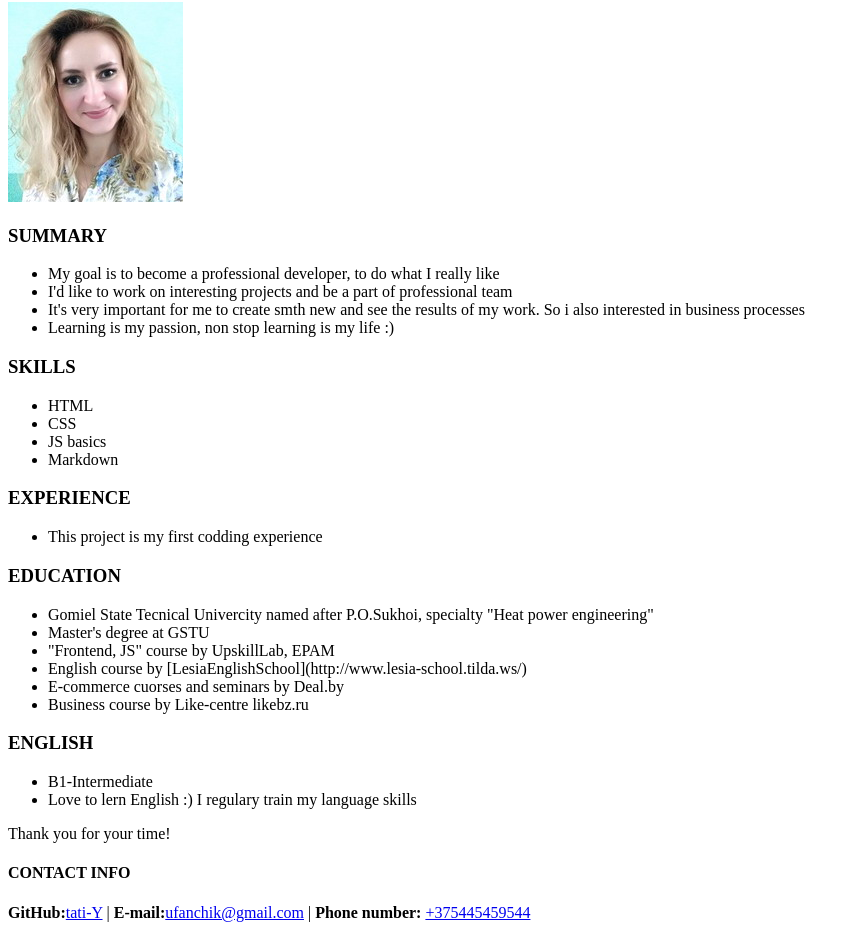
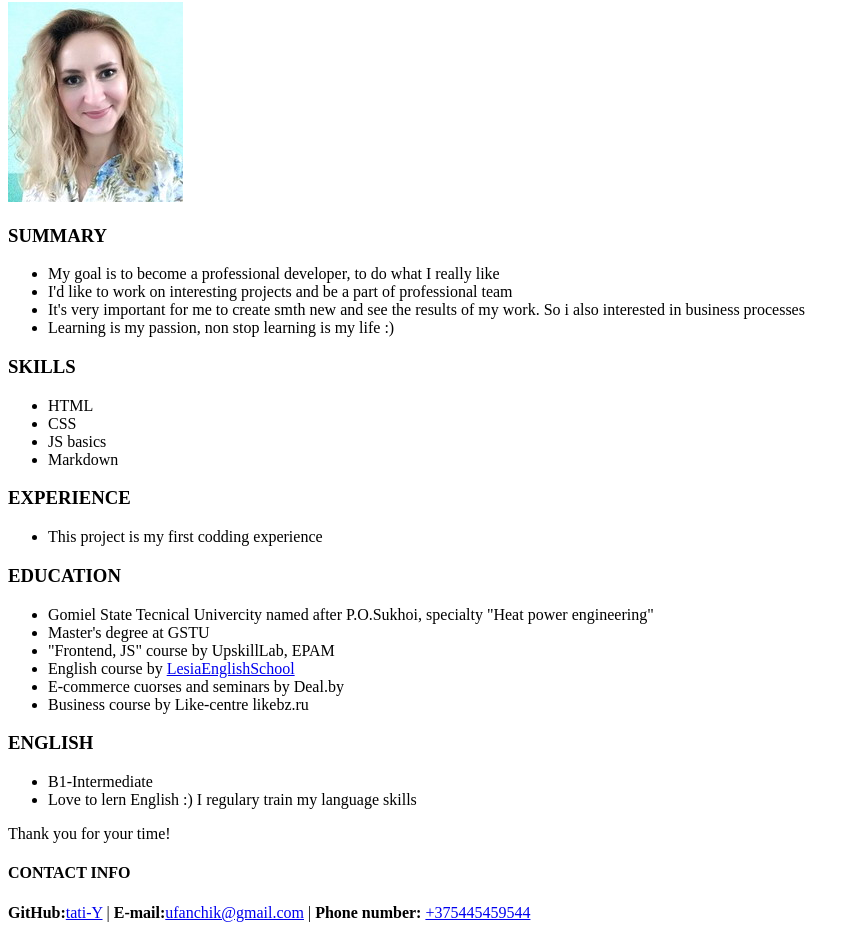
Before and after one commit to tati-Y/rsschool-cv, a plain HTML site: page index.html in a window 1280 px wide. Shown: the part 125-1063 px from the top of the page, without its empty margins (0-860 px from the left). Drawn offline with Linux system fonts and the light colour scheme.

Commit message:
fix: implement correct link LES

```diff
--- a/index.html
+++ b/index.html
@@ -57,7 +57,7 @@
         <li>Gomiel State Tecnical Univercity named after P.O.Sukhoi, specialty "Heat power engineering"</li>
         <li>Master's degree at GSTU</li>
         <li>"Frontend, JS" course by UpskillLab, EPAM</li>
-        <li>English course by [LesiaEnglishSchool](http://www.lesia-school.tilda.ws/)</li>
+        <li>English course by <a target="_blank" href="http://www.lesia-school.tilda.ws/">LesiaEnglishSchool</a></li>
         <li>E-commerce cuorses and seminars by Deal.by</li>
         <li>Business course by Like-centre likebz.ru</li>
       </ul>
```
